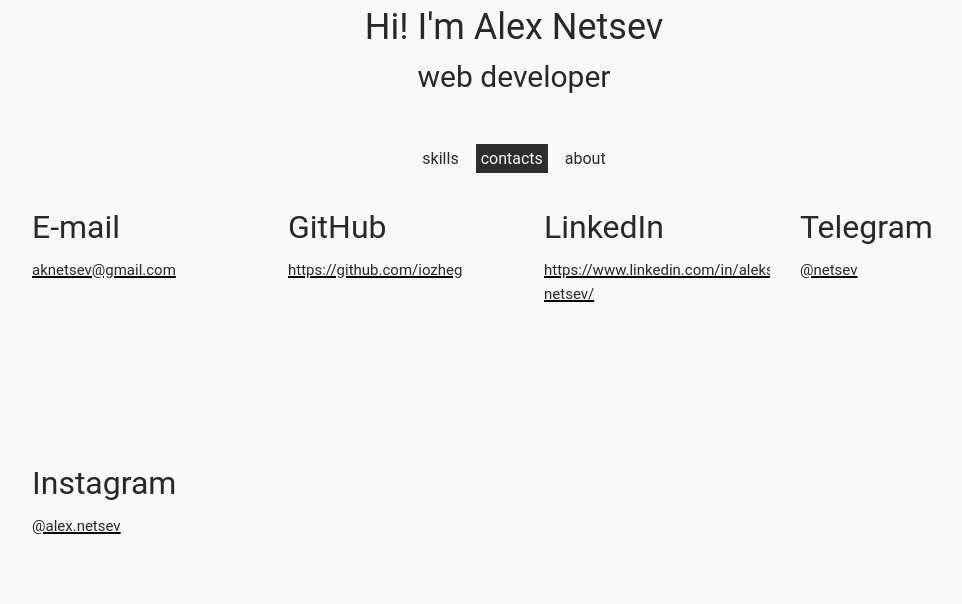
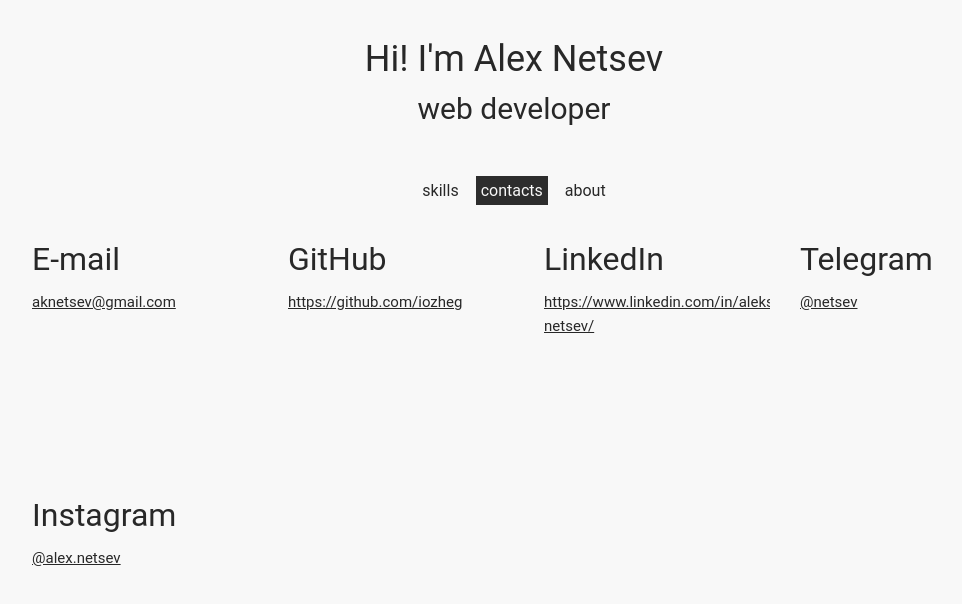
Before and after one commit to iozheg/personal-site, a Vue app: page /contacts in a window 1280 px wide. Shown: the top 604 px of the page, without its empty margins (126-1088 px from the left). Built offline with nearby package versions, Linux system fonts and the light colour scheme; what @highlightjs/vue-plugin would draw is missing.

Commit message:
fix: small style improvements

```diff
--- a/src/components/SingleTile.vue
+++ b/src/components/SingleTile.vue
@@ -176,6 +176,9 @@
     height: fit-content;
 
     &--clickable {
+      &:first-child {
+        border-top: 1px solid var(--color-gray);
+      }
       border-bottom: 1px solid var(--color-gray);
     }
 
--- a/src/components/TheTitle.vue
+++ b/src/components/TheTitle.vue
@@ -12,6 +12,7 @@
 <style scope>
   .title-container {
     width: 100%;
+    margin-top: 2rem;
   }
   .title {
     width: 100%;
--- a/src/components/descriptionViewers/LinkViewer.vue
+++ b/src/components/descriptionViewers/LinkViewer.vue
@@ -12,7 +12,7 @@
 <style scoped lang="scss">
 .link-viewer {
   overflow-wrap: break-word;
-  text-decoration: underline 2px black;
+  text-decoration: underline;
 
   &:hover {
     text-decoration: none;
```
